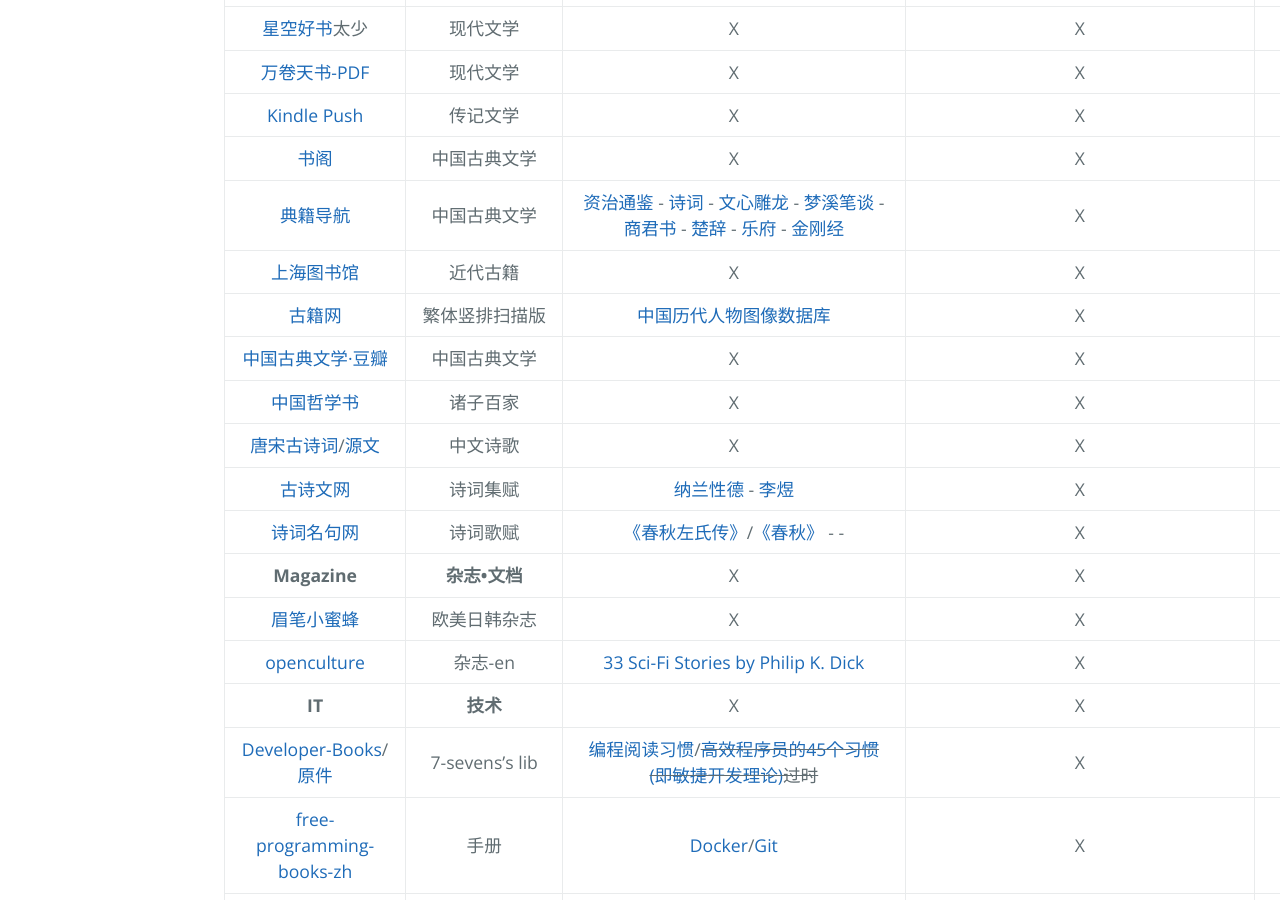
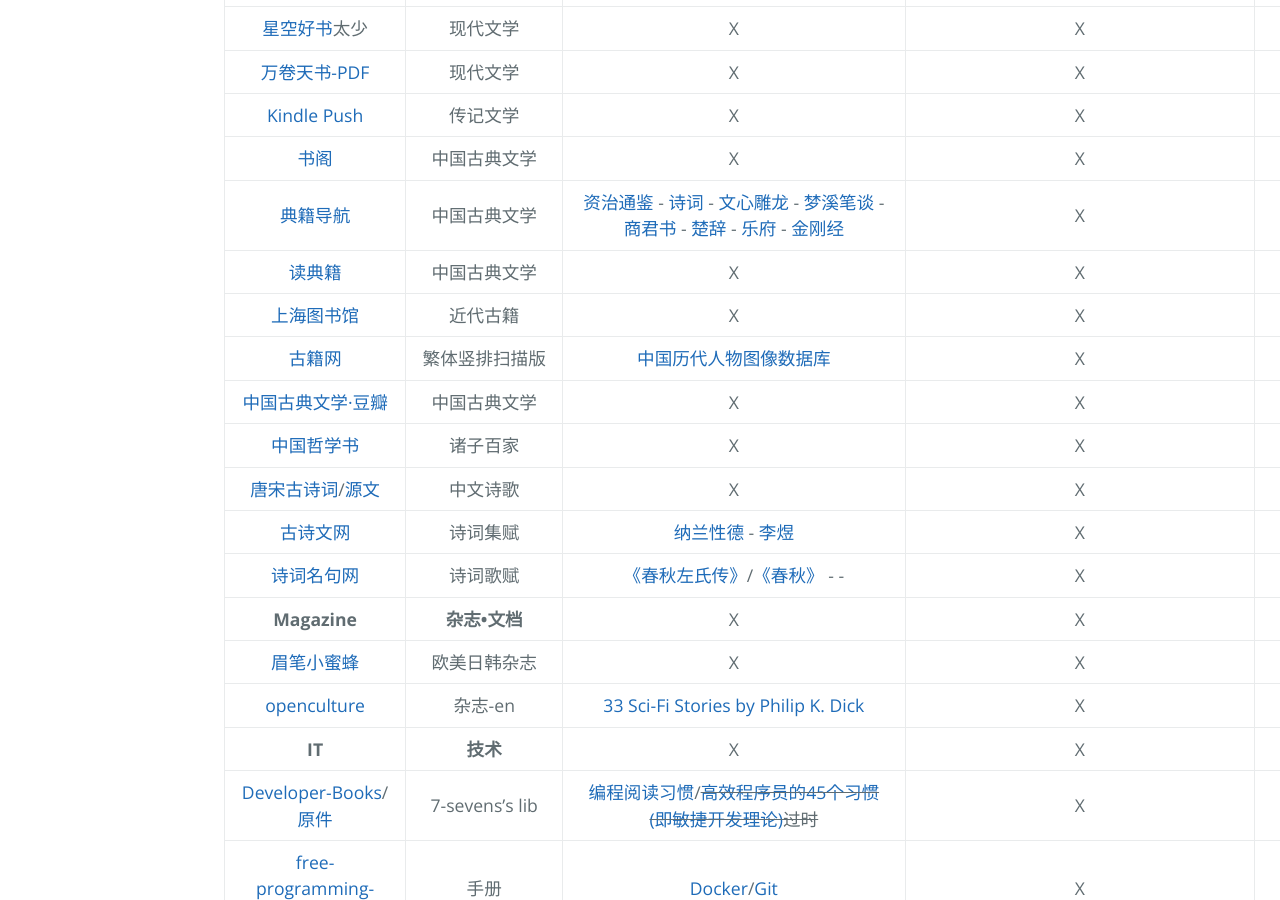
Before and after one commit to AmbroseRen/test, a Jekyll site: the page built from Library/BookSearch.md, in a window 1280 px wide and 900 px high, scrolled down 1737 px. Built offline with Jekyll 4.4.1, drawn with Linux system fonts in a browser that asks for light colours; our own code applies the rules of GitHub Pages for plain Markdown files; the repository's description, which GitHub fills in, is left out.

Commit message:
Update BookSearch.md

```diff
--- a/Library/BookSearch.md
+++ b/Library/BookSearch.md
@@ -45,6 +45,7 @@
 | [Kindle Push](https://book.einverne.info/) | 传记文学 | X | X | X |
 | [书阁](https://new.shuge.org/collections/) | 中国古典文学 | X | X | X |
 | [典籍导航](https://www.2345daohang.com/) | 中国古典文学 | [资治通鉴](https://www.2345daohang.com/dianji/63279/) - [诗词](https://www.2345daohang.com/shici/list.htm) - [文心雕龙](https://www.2345daohang.com/dianji/63314/) - [梦溪笔谈](https://www.2345daohang.com/dianji/63285/) - [商君书](https://www.2345daohang.com/dianji/63313/) - [楚辞](https://www.2345daohang.com/shici/list_1_t_918.htm) - [乐府](https://www.2345daohang.com/shici/list_1_t_469.htm) - [金刚经](https://www.2345daohang.com/dianji/63334/) | X | X |
+| [读典籍](https://web.dudianji.com/#/book-index) | 中国古典文学 | X | X | X |
 | [上海图书馆](http://wrd2016.library.sh.cn/) | 近代古籍 | X | X | X |
 | [古籍网](http://www.bookinlife.net/) | 繁体竖排扫描版 | [中国历代人物图像数据库](http://diglweb.zjlib.cn:8081/zjtsg/mingren/index.htm) | X | X |
 | [中国古典文学·豆瓣](https://tushu.docin.com/) | 中国古典文学 | X | X | X |
```
